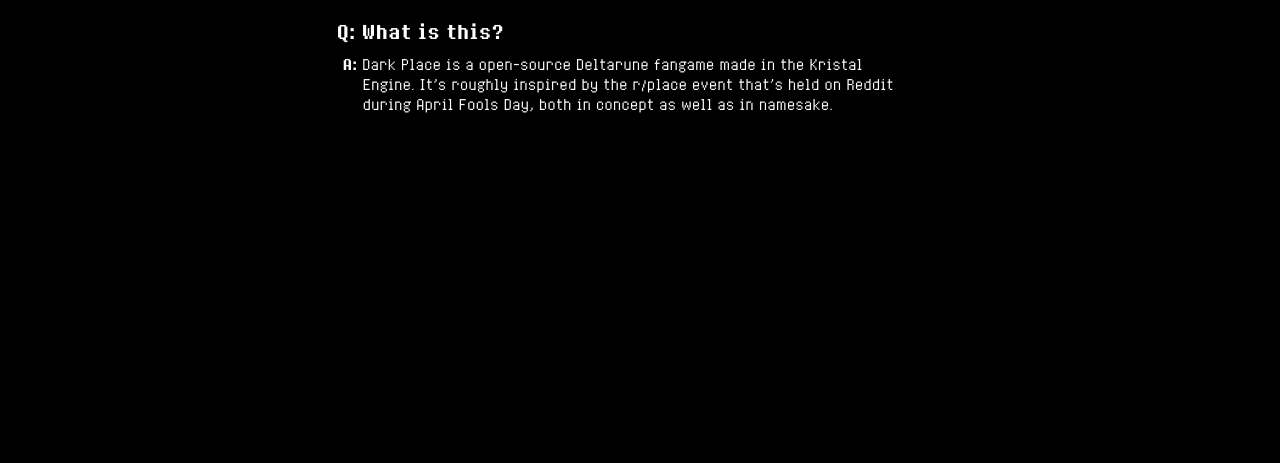
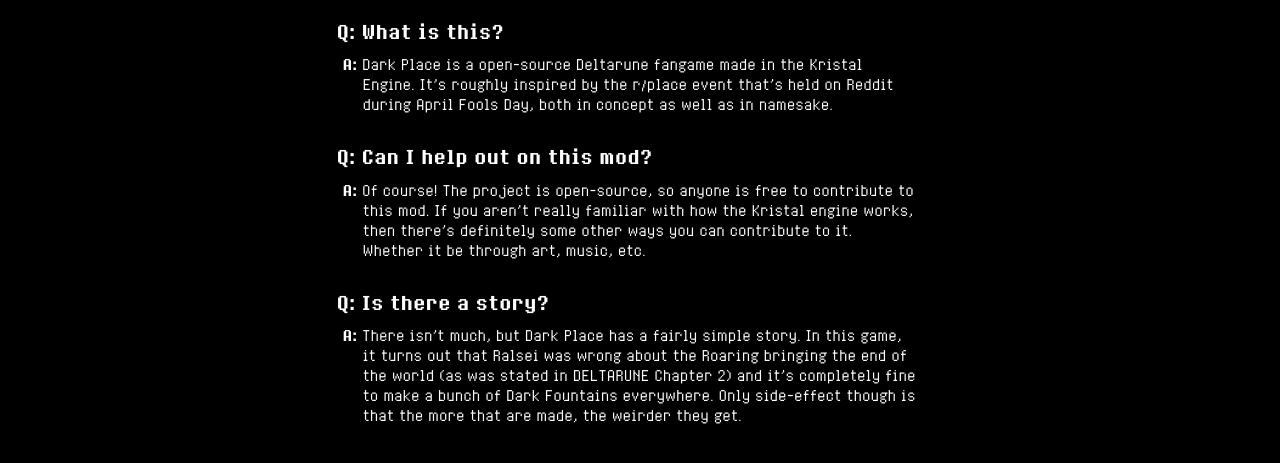
Before and after one commit to darkplace-dr/darkplace-dr.github.io, a plain HTML site: page faq/index.html in a window 1280 px wide. Shown: the part 481-944 px from the top of the page. Before the commit the page ends 800 px from the top, so only its background shows below. Drawn offline with Linux system fonts and the light colour scheme; files that its build step writes are made by us from their sources; files whose address does not match are found by name.

Commit message:
Added more to FAQ.

```diff
--- a/faq/index.html
+++ b/faq/index.html
@@ -53,6 +53,10 @@
                 <div class="col-lg-offset-3 col-lg-6 col-sm-offset-2 col-sm-8">
                     <p class="question">What is this?</p>
                     <p class="answer">Dark Place is a open-source Deltarune fangame made in the Kristal Engine. It's roughly inspired by the r/place event that's held on Reddit during April Fools Day, both in concept as well as in namesake.</p>
+                    <p class="question">Can I help out on this mod?</p>
+                    <p class="answer">Of course! The project is open-source, so anyone is free to contribute to this mod. If you aren't really familiar with how the Kristal engine works, then there's definitely some other ways you can contribute to it. Whether it be through art, music, etc.</p>
+                    <p class="question">Is there a story?</p>
+                    <p class="answer">There isn't much, but Dark Place has a fairly simple story. In this game, it turns out that Ralsei was wrong about the Roaring bringing the end of the world (as was stated in DELTARUNE Chapter 2) and it's completely fine to make a bunch of Dark Fountains everywhere. Only side-effect though is that the more that are made, the weirder they get.
                 </div>
             </div>
         </div>
```
